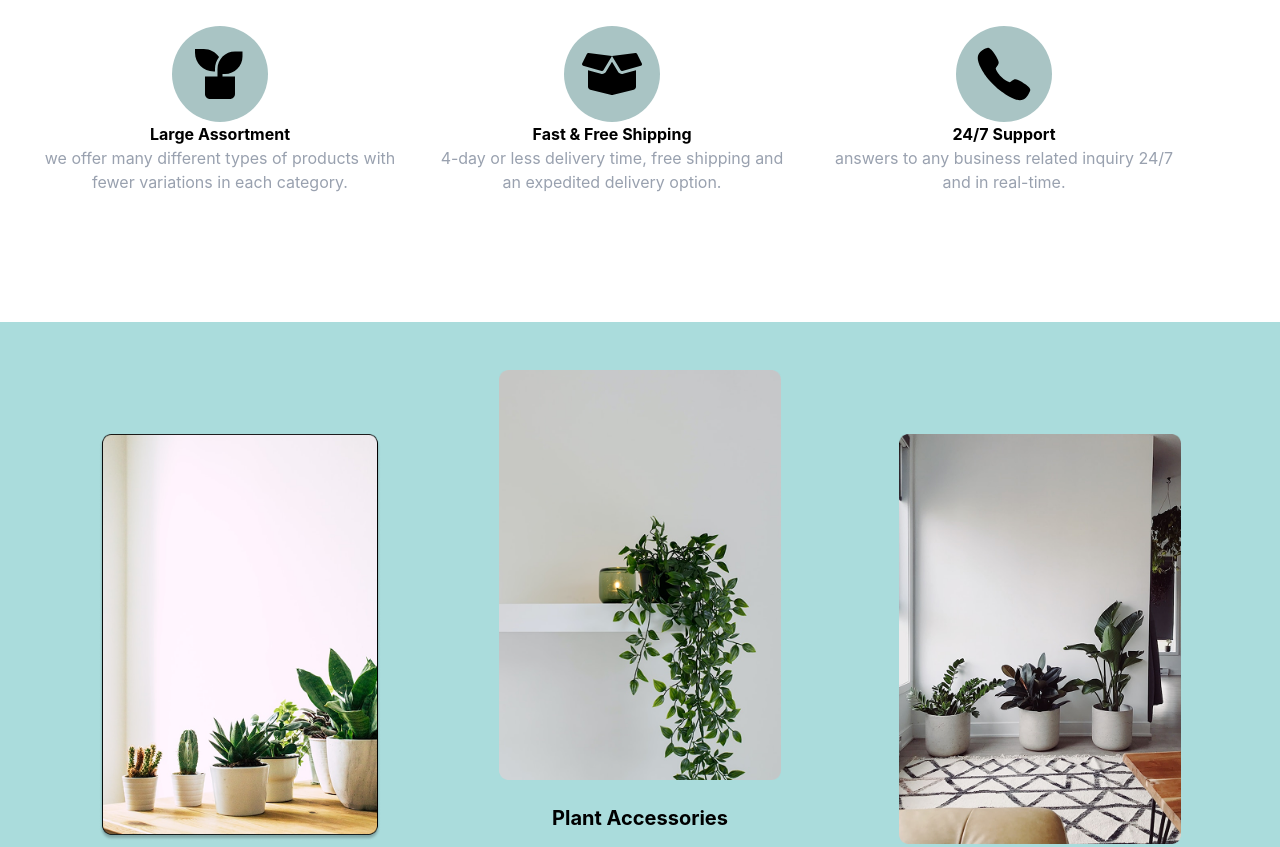
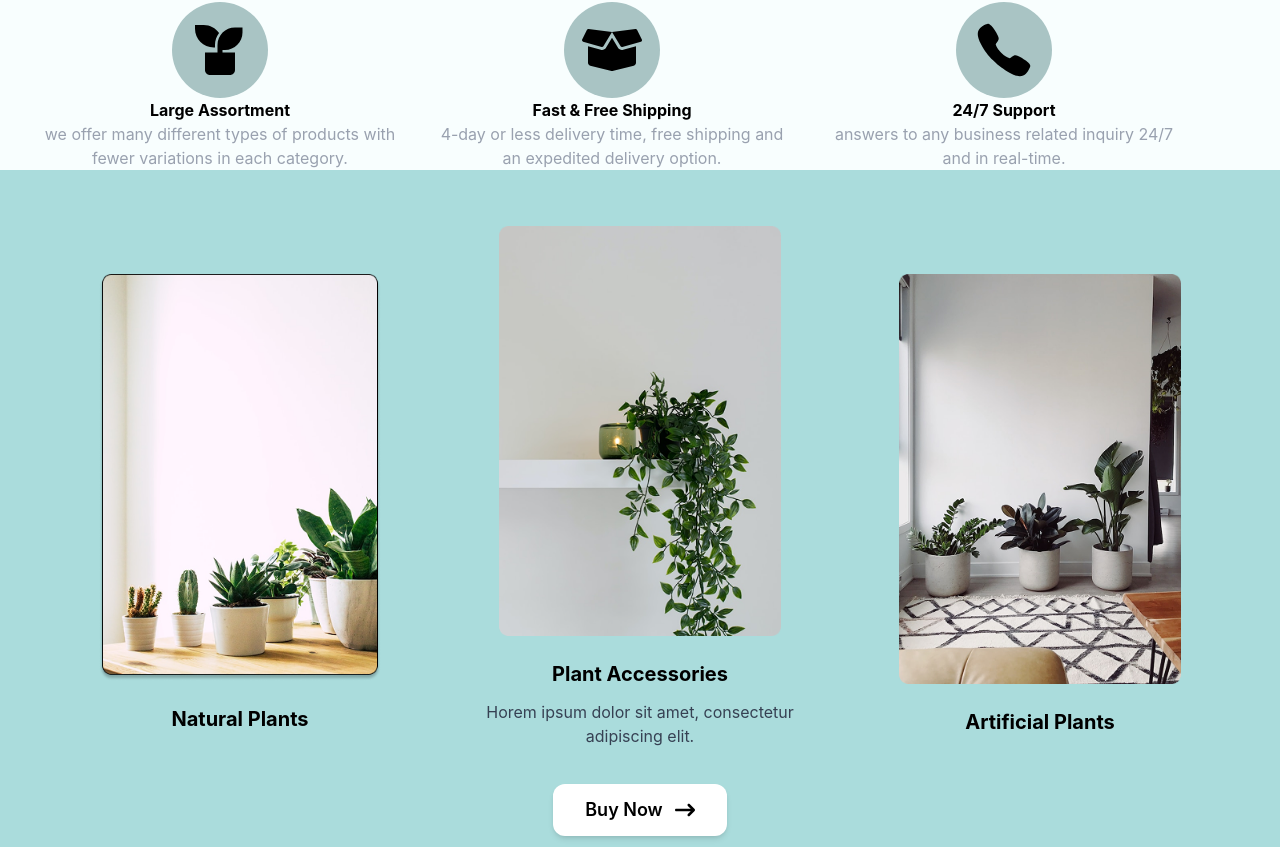
Before and after one commit to p33697402-art/greenland, a React (Vite) app: page / in a window 1280 px wide. Shown: the part 1450-2297 px from the top of the page. Built offline with nearby package versions, Linux system fonts and the light colour scheme; a web font is replaced by a local one.

Commit message:
Update App, Footer, Commentsection

```diff
--- a/src/App.jsx
+++ b/src/App.jsx
@@ -4,14 +4,15 @@ import Header from "./components/header/Header";
 import Main from "./components/main/Main";
 import Footer from "./components/footer/Footer";
 
-const Home = () => <div>Home</div>;
-const Products = () => <div>Products</div>;
-const Contacts = () => <div>Contacts</div>;
+const Home = () => <Main />;
+const Products = () => <div className="min-h-screen flex items-center justify-center text-3xl">Products</div>;
+const Contacts = () => <div className="min-h-screen flex items-center justify-center text-3xl">Contacts</div>;
 
 export const App = () => {
   return (
-    <div className="min-h-screen w-full bg-white">
+    <div className="min-h-screen w-full bg-[#f8fefe] overflow-x-hidden">
       <Header />
+
       <main>
         <Routes>
           <Route path="/" element={<Home />} />
@@ -19,7 +20,7 @@ export const App = () => {
           <Route path="/contacts" element={<Contacts />} />
         </Routes>
       </main>
-      <Main />
+
       <Footer />
     </div>
   );
--- a/src/components/footer/Footer.jsx
+++ b/src/components/footer/Footer.jsx
@@ -5,7 +5,7 @@ import Me from "./Me";
 
 const Footer = () => {
   return (
-    <footer className="w-full bg-[#b1e7e7] text-white py-10">
+   <footer className="w-full bg-[#b1e7e7] py-10">
       <div className="max-w-350.5 mx-auto px-6 flex flex-col md:flex-row justify-between gap-8">
         <FooterLeft />
         <FooterLinks />
--- a/src/components/main/Commentsection.jsx
+++ b/src/components/main/Commentsection.jsx
@@ -3,7 +3,7 @@ import { FaStar } from "react-icons/fa";
 
 export const Commentsection = () => {
   return (
-    <div className="w-full flex justify-center sm:px-8 md:px-[8%] lg:px-[%10] py-10">
+    <div className="w-full flex justify-center sm:px-8 md:px-[8%] lg:px-[10%] py-10">
       <div className="w-full flex flex-col md:flex-row gap-8">
         <div className="flex-1 bg-[#aadcdc] p-6 rounded-2xl shadow-md hover:scale-105 transition duration-300 transform">
           <div className="flex items-center gap-4">
--- a/src/components/main/Section2.jsx
+++ b/src/components/main/Section2.jsx
@@ -17,7 +17,7 @@ export const Section2 = () => {
   ];
 
   return (
-    <section className="w-full bg-[#aadcdc] flex justify-center py-20 mt-32">
+    <section className="w-full bg-[#aadcdc] flex justify-center py-20">
       <div className="w-[90%] max-w-6xl grid grid-cols-1 sm:grid-cols-2 lg:grid-cols-3 gap-12 items-stretch">
         {items.map((item, i) => (
           <div
@@ -28,13 +28,15 @@ export const Section2 = () => {
               src={item.img}
               alt={item.title}
               className={`w-[80%] mb-6 transition-all duration-300 ${
-                i === 1 ? "-mt-8" : "mt-8"
+                i === 1 ? "-mt-6" : "mt-6"
               }`}
             />
 
             <h2 className="font-bold text-xl mb-3">{item.title}</h2>
 
-            <p className="text-gray-700 mb-6 min-h-15 px-4">{item.desc}</p>
+            <p className="text-gray-700 mb-6 min-h-15 px-4">
+              {item.desc}
+            </p>
 
             {i === 1 && (
               <button className="flex items-center gap-3 bg-white text-black text-lg font-semibold rounded-xl py-3 px-8 hover:bg-[#76caca] transition-all duration-300 active:scale-95 shadow-md">
```
